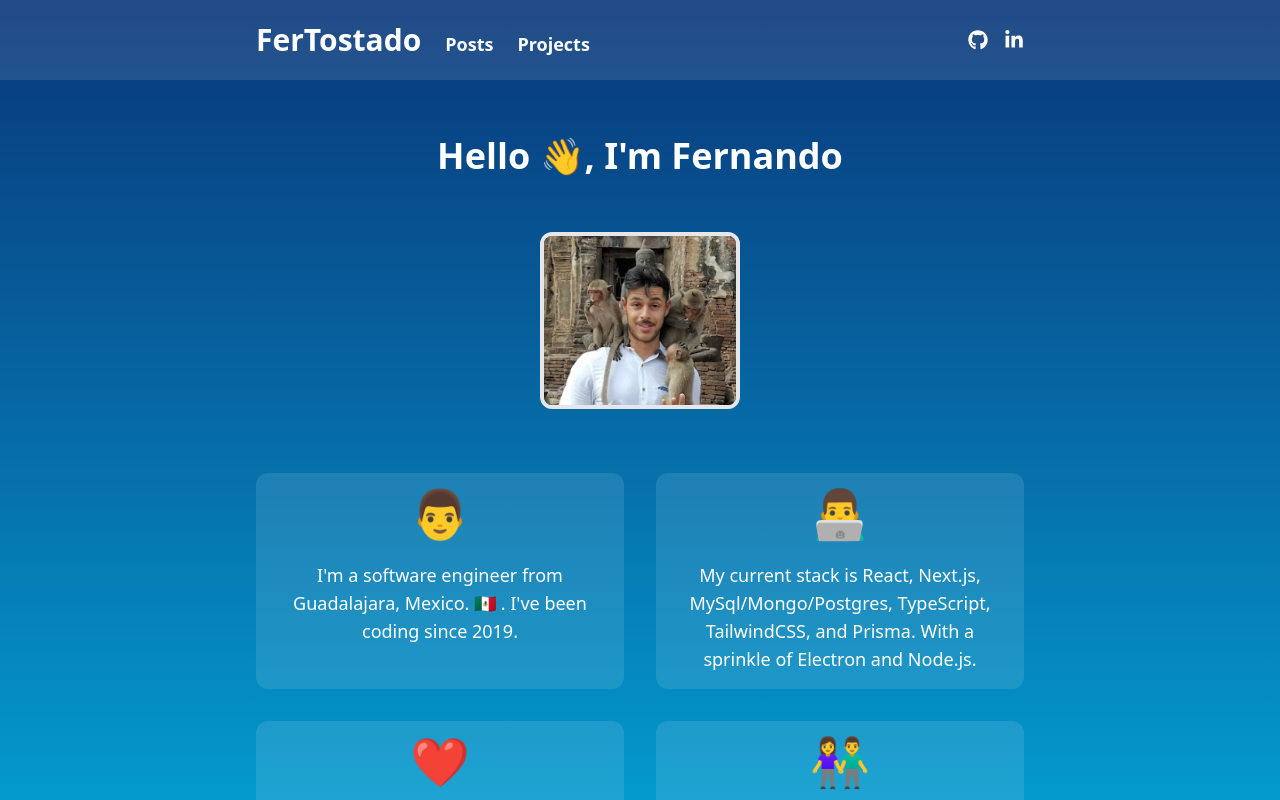
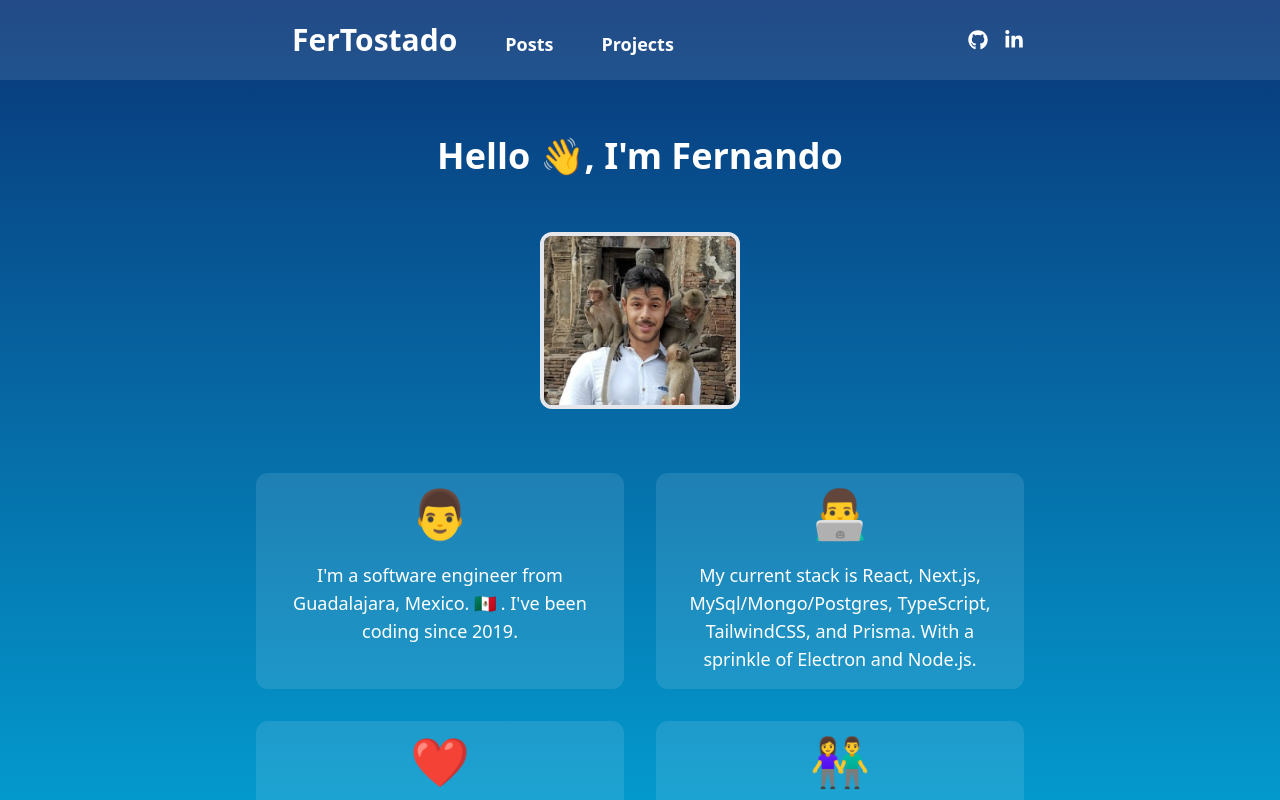
Before and after one commit to esponges/fer-personal-site, a Next.js app: page / in a window 1280 px wide. Shown: the top 800 px of the page. Built offline with nearby package versions, Linux system fonts and the light colour scheme.

Commit message:
improve nav

```diff
--- a/src/components/layouts/navbar.tsx
+++ b/src/components/layouts/navbar.tsx
@@ -1,29 +1,58 @@
 /* eslint-disable max-len */
-import Link from "next/link";
-import { Routes } from "~/types/enums";
-import { SocialMediaIcon } from "../atoms/socialMediaIcon";
+import Link from 'next/link';
+import { Routes } from '~/types/enums';
+import { SocialMediaIcon } from '../atoms/socialMediaIcon';
+
+const NavbarLink = ({
+  href,
+  children,
+  textSize = 'text-lg',
+  className,
+}: {
+  href: string;
+  children: React.ReactNode;
+  textSize?: string;
+  className?: string;
+}) => {
+  return (
+    <Link
+      href={href}
+      className={`ml-6`}
+    >
+      <span className={`rounded p-3 font-bold text-white ${textSize} ${className}`}>
+        {children}
+      </span>
+    </Link>
+  );
+};
 
 export const Navbar = () => {
+  const navElHoverClass = 'hover:bg-white/20 hover:text-gray';
+
   return (
     <nav className="flex h-20 flex-row items-center bg-white/10 px-2 md:px-0">
       <div className="w-full">
         <div className="mx-auto flex max-w-3xl justify-between">
           <div className="">
-            <Link href={Routes.home}>
-              <span className="text-xl font-bold text-white md:text-3xl">
-                FerTostado
-              </span>
-            </Link>
-            <Link href={Routes.posts}>
-              <span className="ml-6 font-bold text-white md:text-lg">
-                Posts
-              </span>
-            </Link>
-            <Link href={Routes.projects}>
-              <span className="ml-6 font-bold text-white md:text-lg">
-                Projects
-              </span>
-            </Link>
+            <NavbarLink
+              href={Routes.home}
+              textSize="text-3xl"
+              className={navElHoverClass}
+            >
+              FerTostado
+            </NavbarLink>
+            <NavbarLink
+              href={Routes.posts}
+              className={navElHoverClass}
+            >
+              Posts
+            </NavbarLink>
+            <NavbarLink
+              href={Routes.projects}
+              className={navElHoverClass}
+            >
+              Projects
+            </NavbarLink>
           </div>
           <div className="flex flex-row items-center gap-4">
             <SocialMediaIcon
```
